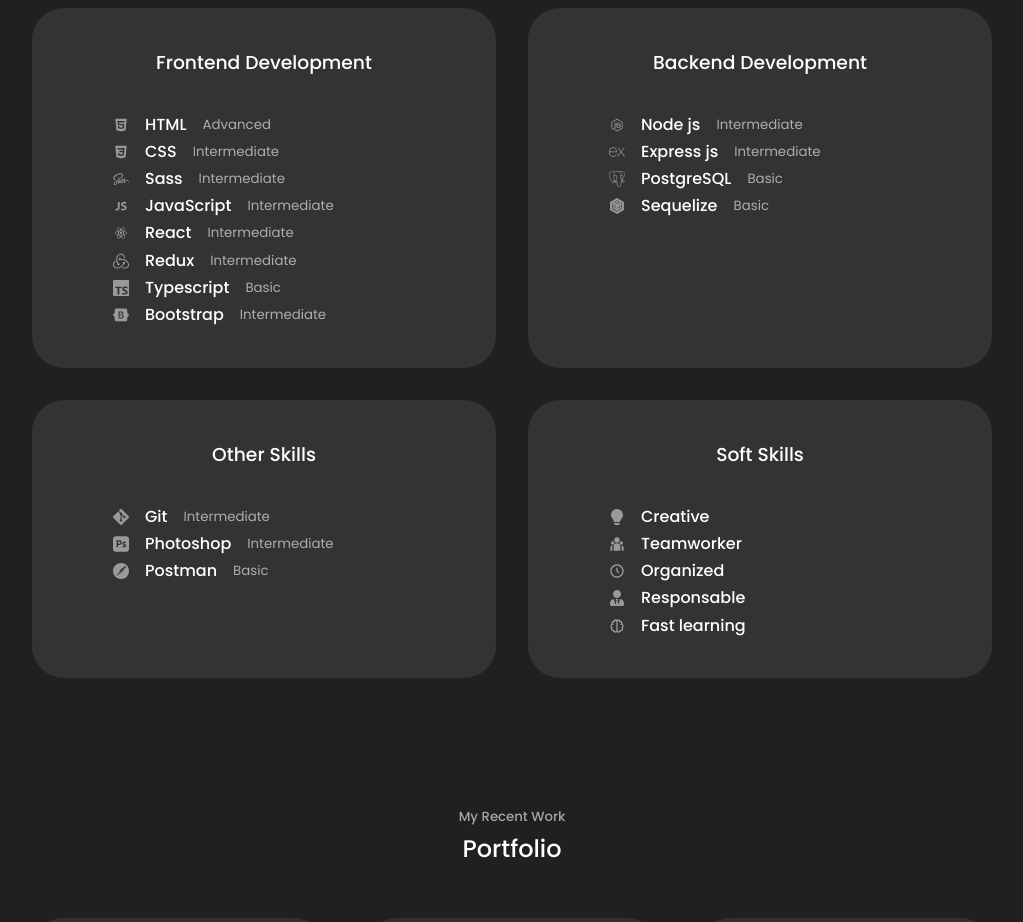
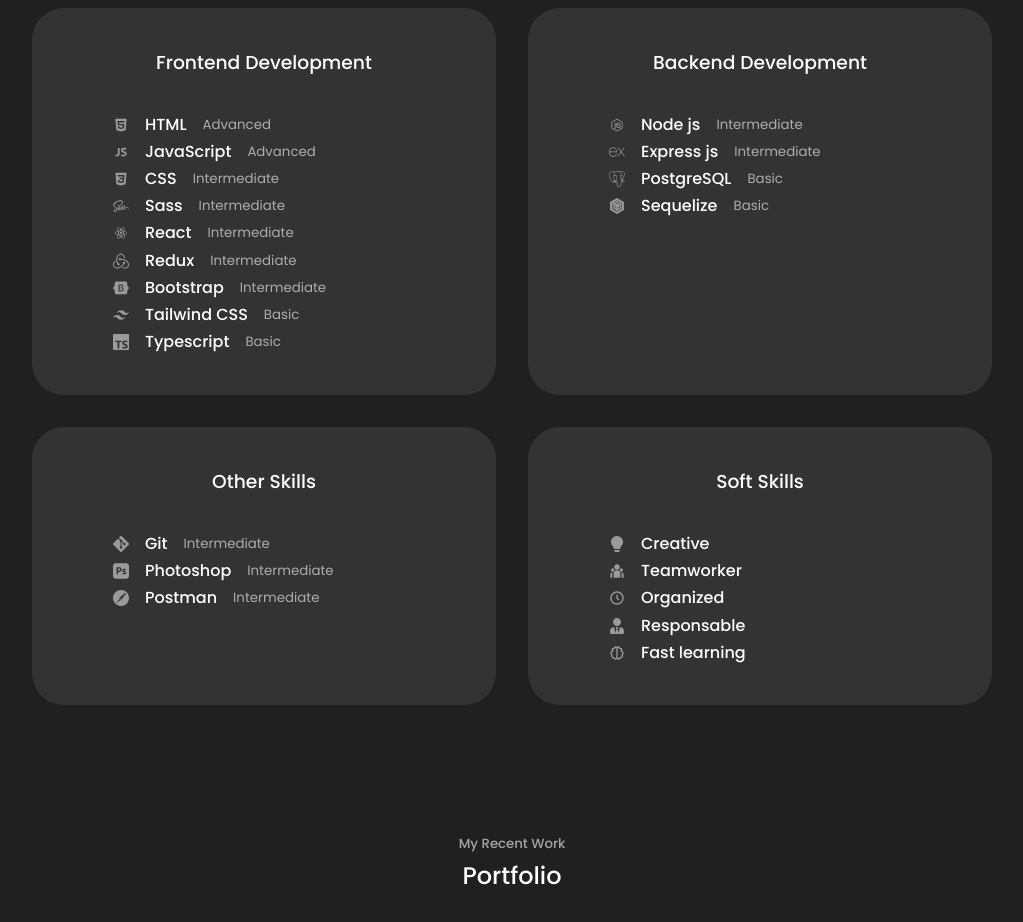
Before and after one commit to Brian-sanchez/react-portfolio, a React (Create React App) app: page / in a window 1280 px wide. Shown: the part 2140-3062 px from the top of the page, without its empty margins (128-1151 px from the left). Built offline with nearby package versions, Linux system fonts and the light colour scheme.

Commit message:
custom domain

```diff
--- a/package.json
+++ b/package.json
@@ -2,7 +2,7 @@
   "name": "react-portfolio",
   "version": "0.1.0",
   "private": true,
-  "homepage": "http://briansanchez.me",
+  "homepage": "http://briansanchez.me/",
   "dependencies": {
     "@testing-library/jest-dom": "^5.16.3",
     "@testing-library/react": "^12.1.4",
--- a/src/components/Skills/Skills.jsx
+++ b/src/components/Skills/Skills.jsx
@@ -8,6 +8,7 @@
 import { SiTypescript } from 'react-icons/si';
 import { SiRedux } from 'react-icons/si';
 import { SiBootstrap } from 'react-icons/si';
+import { SiTailwindcss } from 'react-icons/si';
 
 import { DiNodejsSmall } from 'react-icons/di';
 import { SiExpress } from 'react-icons/si';
@@ -42,6 +43,12 @@
           </article>
 
           <article className='skills__details'>
+            <DiJavascript1 className='skills__details-icon'/>
+            <h4>JavaScript</h4>
+            <small className='text-light'>Advanced</small>
+          </article>
+
+          <article className='skills__details'>
             <DiCss3 className='skills__details-icon'/>
             <h4>CSS</h4>
             <small className='text-light'>Intermediate</small>
@@ -50,12 +57,6 @@
           <article className='skills__details'>
             <DiSass className='skills__details-icon'/>
             <h4>Sass</h4>
-            <small className='text-light'>Intermediate</small>
-          </article>
-
-          <article className='skills__details'>
-            <DiJavascript1 className='skills__details-icon'/>
-            <h4>JavaScript</h4>
             <small className='text-light'>Intermediate</small>
           </article>
 
@@ -72,16 +73,38 @@
           </article>
 
           <article className='skills__details'>
+            <SiBootstrap className='skills__details-icon'/>
+            <h4>Bootstrap</h4>
+            <small className='text-light'>Intermediate</small>
+          </article>
+
+          <article className='skills__details'>
+            <SiTailwindcss className='skills__details-icon'/>
+            <h4>Tailwind CSS</h4>
+            <small className='text-light'>Basic</small>
+          </article>
+
+          <article className='skills__details'>
             <SiTypescript className='skills__details-icon'/>
             <h4>Typescript</h4>
             <small className='text-light'>Basic</small>
           </article>
 
-          <article className='skills__details'>
-            <SiBootstrap className='skills__details-icon'/>
-            <h4>Bootstrap</h4>
-            <small className='text-light'>Intermediate</small>
-          </article>
+          {
+            /*
+              <article className='skills__details'>
+                <SiSequelize className='skills__details-icon'/>
+                <h4>Angular</h4>
+                <small className='text-light'>Basic</small>
+              </article>
+
+                <article className='skills__details'>
+                <SiSequelize className='skills__details-icon'/>
+                <h4>SQL</h4>
+                <small className='text-light'>Basic</small>
+              </article>
+            */
+          }
         </div>
 
         <div className='skills__backend'>
@@ -109,6 +132,45 @@
             <h4>Sequelize</h4>
             <small className='text-light'>Basic</small>
           </article>
+
+          { /* Proximamente...
+              <article className='skills__details'>
+                <SiSequelize className='skills__details-icon'/>
+                <h4>Mongo DB</h4>
+                <small className='text-light'>Basic</small>
+              </article>
+
+              <article className='skills__details'>
+                <SiSequelize className='skills__details-icon'/>
+                <h4>SQL</h4>
+                <small className='text-light'>Basic</small>
+              </article>
+
+              <article className='skills__details'>
+                <SiSequelize className='skills__details-icon'/>
+                <h4>MySQL</h4>
+                <small className='text-light'>Basic</small>
+              </article>
+
+              <article className='skills__details'>
+                <SiSequelize className='skills__details-icon'/>
+                <h4>Java</h4>
+                <small className='text-light'>Basic</small>
+              </article>
+
+              <article className='skills__details'>
+                <SiSequelize className='skills__details-icon'/>
+                <h4>PHP</h4>
+                <small className='text-light'>Basic</small>
+              </article>
+
+              <article className='skills__details'>
+                <SiSequelize className='skills__details-icon'/>
+                <h4>Django</h4>
+                <small className='text-light'>Basic</small>
+              </article>
+            */
+          }
         </div>
 
         <div className='skills__other'>
@@ -128,7 +190,7 @@
           <article className='skills__details'>
             <SiPostman className='skills__details-icon'/>
             <h4>Postman</h4>
-            <small className='text-light'>Basic</small>
+            <small className='text-light'>Intermediate</small>
           </article>
         </div>
 
```
